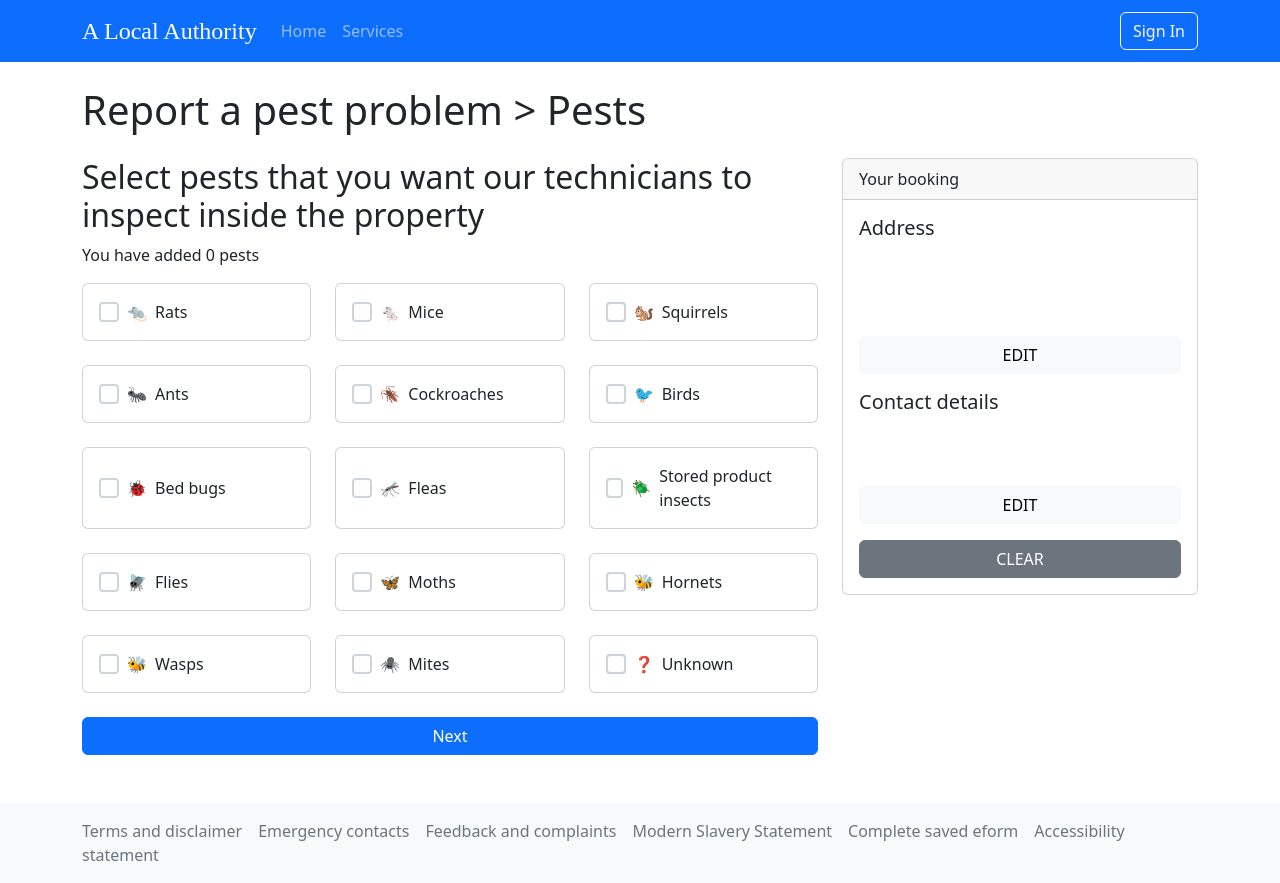
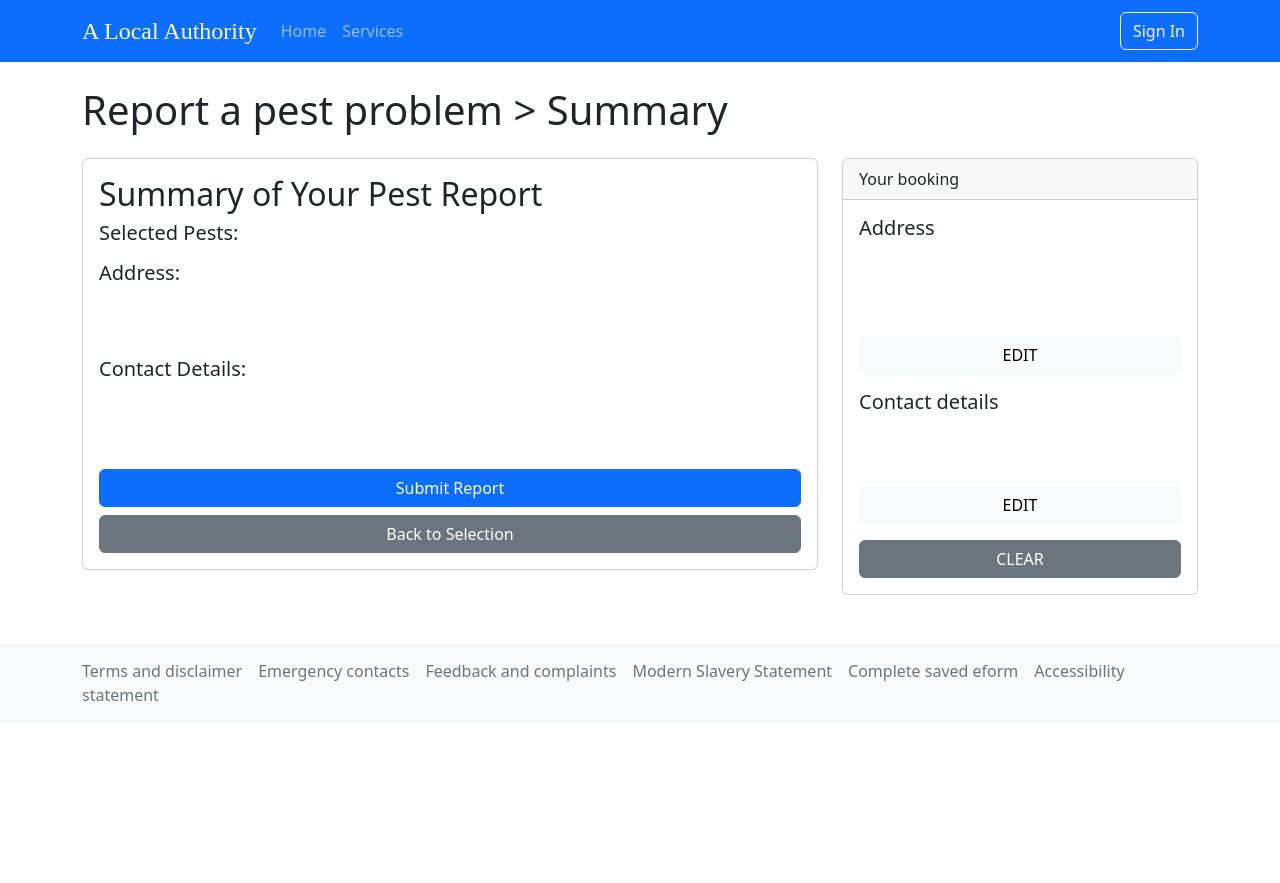
Before and after one commit to Veeeetzzzz/pest-control-standalone-reporting-form, a React (Create React App) app: page / in a window 1280 px wide. Both pictures are taken after a click on the button "Next". After the commit the page ends 800 px from the top, so only its background shows below. Built offline with nearby package versions, Linux system fonts and the light colour scheme.

Commit message:
Update PestControlForm.tsx

```diff
--- a/src/components/PestControlForm.tsx
+++ b/src/components/PestControlForm.tsx
@@ -45,6 +45,7 @@ const PestControlForm: React.FC = () => {
     address: false,
     contact: false,
   });
+  const [currentStep, setCurrentStep] = useState<'select' | 'summary'>('select');
 
   useEffect(() => {
     // Simulating pre-populated data after login
@@ -101,6 +102,16 @@ const PestControlForm: React.FC = () => {
     console.log('Updated:', formData);
   };
 
+  const handleNext = () => {
+    setCurrentStep('summary');
+  };
+
+  const handleFinalSubmit = () => {
+    console.log('Final submission:', { ...formData, selectedPests });
+    // Here you would send the data to your backend
+    // After successful submission, you might want to show a confirmation message or redirect
+  };
+
   return (
     <>
       <Navbar bg="primary" variant="dark" expand="lg">
@@ -122,10 +133,11 @@ const PestControlForm: React.FC = () => {
       </Navbar>
 
       <Container className="mt-4">
-        <h1 className="mb-4">Report a pest problem {'>'} Pests</h1>
+        <h1 className="mb-4">Report a pest problem {'>'} {currentStep === 'select' ? 'Pests' : 'Summary'}</h1>
         <Row>
           <Col md={8}>
-            <Form onSubmit={handleSubmit}>
+            {currentStep === 'select' ? (
+              <Form onSubmit={(e) => { e.preventDefault(); handleNext(); }}>
                 <h2>Select pests that you want our technicians to inspect inside the property</h2>
                 <p>You have added {selectedPests.length} pests</p>
                 <Row xs={2} md={3} className="g-4 mb-4">
@@ -150,6 +162,34 @@ const PestControlForm: React.FC = () => {
                 </Row>
                 <Button variant="primary" type="submit" className="w-100">Next</Button>
               </Form>
+            ) : (
+              <Card>
+                <Card.Body>
+                  <h2>Summary of Your Pest Report</h2>
+                  <h5>Selected Pests:</h5>
+                  <ul>
+                    {selectedPests.map(pestId => (
+                      <li key={pestId}>{pests.find(p => p.id === pestId)?.name} {pests.find(p => p.id === pestId)?.icon}</li>
+                    ))}
+                  </ul>
+                  <h5>Address:</h5>
+                  <p>
+                    {formData.address.line1}<br />
+                    {formData.address.line2 && <>{formData.address.line2}<br /></>}
+                    {formData.address.city}<br />
+                    {formData.address.postcode}
+                  </p>
+                  <h5>Contact Details:</h5>
+                  <p>
+                    {formData.name}<br />
+                    {formData.email}<br />
+                    {formData.phone}
+                  </p>
+                  <Button variant="primary" onClick={handleFinalSubmit} className="w-100 mt-3">Submit Report</Button>
+                  <Button variant="secondary" onClick={() => setCurrentStep('select')} className="w-100 mt-2">Back to Selection</Button>
+                </Card.Body>
+              </Card>
+            )}
           </Col>
           <Col md={4}>
             <Card>
```
Lines whose indentation alone changed are shown as unchanged.
